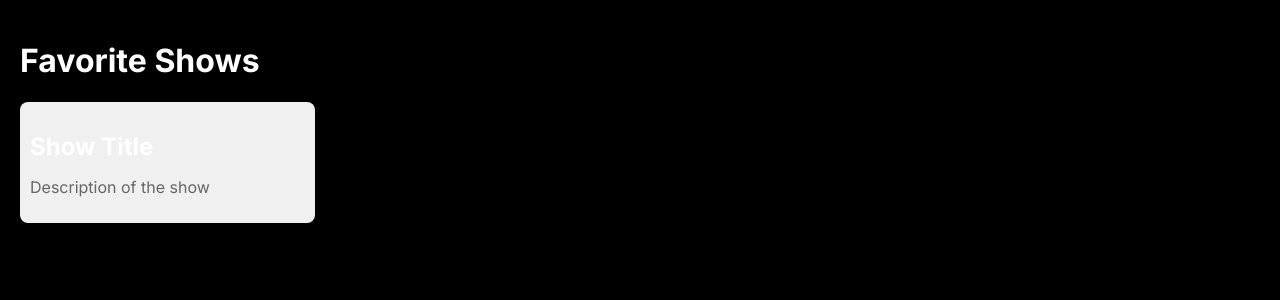
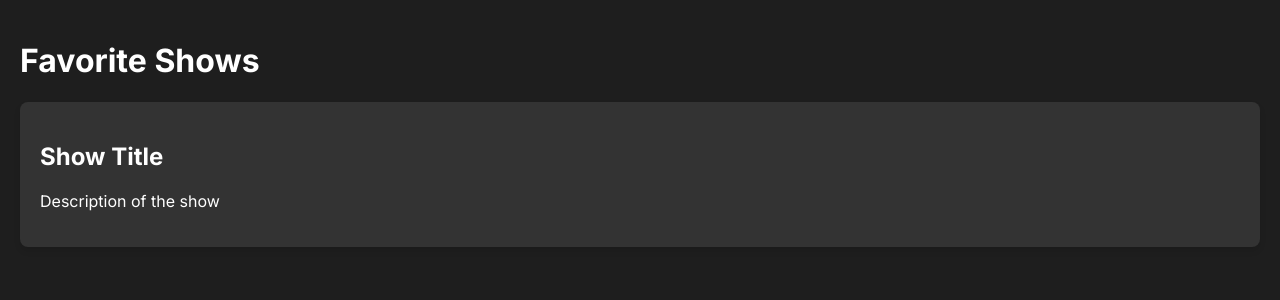
Before and after one commit to KagisoLegodi/KAGLEG394_BCL2401_B_Kagiso-Legodi-DJS11, a React (Vite) app: page /favourites in a window 1280 px wide. Shown: the top 300 px of the page. Built offline with nearby package versions, Linux system fonts and the light colour scheme; no server answers; the database is empty; sample sign-in values are in the browser's storage.

Commit message:
added styling for audio player

```diff
--- a/src/index.css
+++ b/src/index.css
@@ -1,10 +1,17 @@
 @import url('https://fonts.googleapis.com/css2?family=Inter:wght@100..900&display=swap');
 
 :root {
-  --theme: BLACK;
-  --white: #fff;
+  --theme-dark: #1e1e1e;
+  --theme-light: #ffffff;
+  --white: #ffffff;
   --grey: #d7d7d7;
   --purple-grey: #8f8297;
+  --blue: #007bff;
+  --blue-dark: #0056b3;
+  --light-background: #f8f8f8;
+  --dark-background: #333333;
+  --light-text: #000000;
+  --dark-text: #ffffff;
 }
 
 body.dark-mode {
@@ -28,7 +35,7 @@ body.dark-mode {
 }
 
 .theme-toggle button:hover {
-  background-color: #147aad;
+  background-color: var(--blue-dark);
 }
 
 .theme-toggle button:focus {
@@ -40,8 +47,8 @@ body {
   font-family: "Inter", sans-serif;
   -webkit-font-smoothing: antialiased;
   -moz-osx-font-smoothing: grayscale;
-  background-color: var(--theme);
-  color: var(--white);
+  background-color: var(--theme-dark);
+  color: var(--theme-light);
 }
 
 input {
@@ -103,6 +110,8 @@ a {
   border: 1px solid #ddd;
   border-radius: 8px;
   text-align: left;
+  background-color: var(--dark-background);
+  color: var(--dark-text);
 }
 
 .emphasized-text {
@@ -120,26 +129,88 @@ a {
 /* Example styles for FavoritesPage */
 .favorites-page {
   padding: 20px;
+  background-color: var(--theme-dark);
+  color: var(--theme-light);
 }
 
-.favorites-list {
-  display: grid;
-  grid-template-columns: repeat(auto-fill, minmax(250px, 1fr));
-  gap: 20px;
+.buttons {
+  display: flex;
+  gap: 10px;
+  margin-bottom: 20px;
+}
+
+.buttons button {
+  background-color: var(--blue);
+  color: white;
+  padding: 10px 20px;
+  border: none;
+  border-radius: 5px;
+  cursor: pointer;
+  transition: background-color 0.3s ease;
+}
+
+.buttons button:hover {
+  background-color: var(--blue-dark);
 }
 
 .favorite-item {
-  background-color: #f0f0f0;
-  padding: 10px;
+  background-color: var(--dark-background);
+  padding: 20px;
+  border-radius: 8px;
+  box-shadow: 0 4px 6px rgba(0, 0, 0, 0.1);
+  color: var(--dark-text);
+}
+
+.episode-tile {
+  background-color: var(--dark-background);
+  padding: 15px;
+  border-radius: 8px;
+  box-shadow: 0 4px 6px rgba(0, 0, 0, 0.1);
+  color: var(--dark-text);
+}
+
+.episode-title {
+  margin-bottom: 10px;
+  font-size: 1.2rem;
+}
+
+.episode-description {
+  font-size: 0.9rem;
+}
+
+
+.episode-details img {
+  width: 150px; /* Adjust the width as needed */
+  height: auto;
+  display: block;
+  margin: 0 auto 1rem;
   border-radius: 8px;
 }
 
-.favorite-item h2 {
-  font-size: 1.5rem;
-  margin-bottom: 0.5rem;
+/* Custom audio player */
+.custom-audio-player {
+  width: 100%;
+  background: grey;
+  color: var(--theme-light);
+  border: none;
+  border-radius: 8px;
+  outline: none;
+  padding: 10px;
 }
 
-.favorite-item p {
-  font-size: 1rem;
-  color: #666;
+.custom-audio-player::-webkit-media-controls-panel {
+  background-color: var(--theme-dark);
 }
+
+.custom-audio-player::-webkit-media-controls-play-button,
+.custom-audio-player::-webkit-media-controls-pause-button,
+.custom-audio-player::-webkit-media-controls-mute-button,
+.custom-audio-player::-webkit-media-controls-volume-slider {
+  filter: invert(100%);
+}
+
+.custom-audio-player::-webkit-media-controls-timeline,
+.custom-audio-player::-webkit-media-controls-current-time-display,
+.custom-audio-player::-webkit-media-controls-time-remaining-display {
+  color: var(--white);
+}
```
